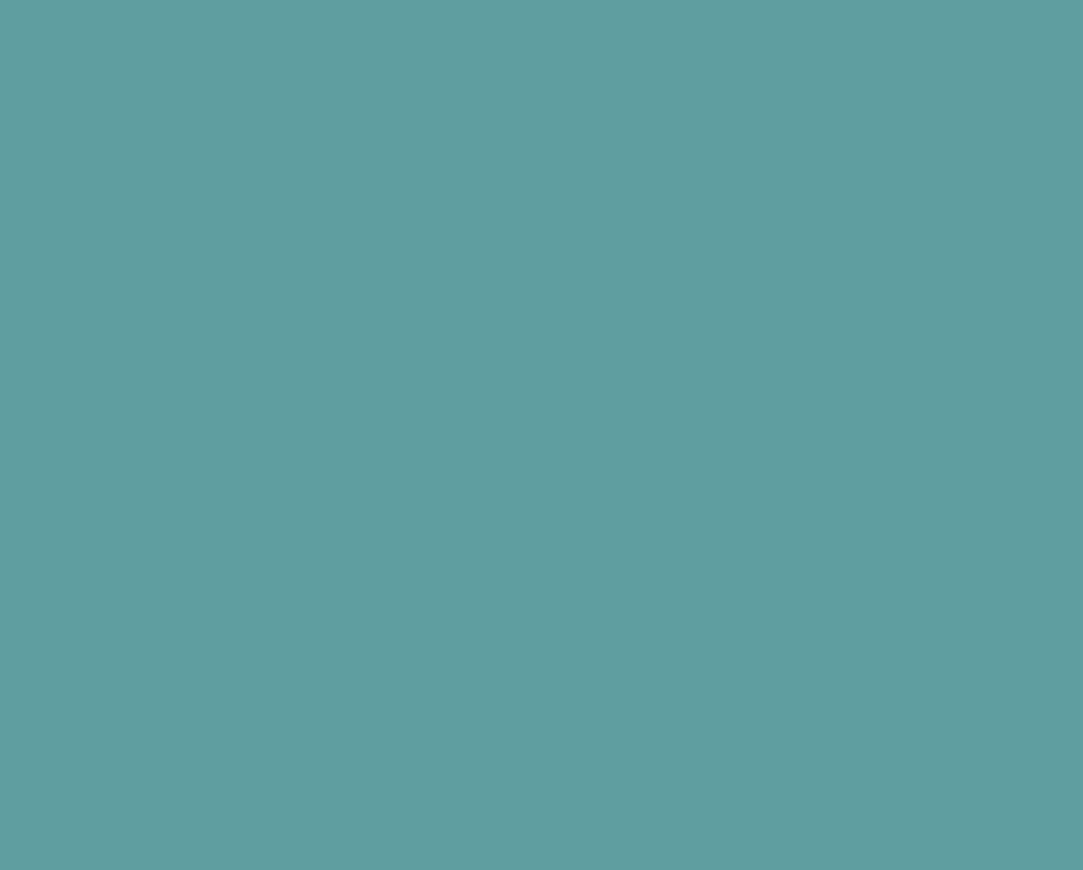
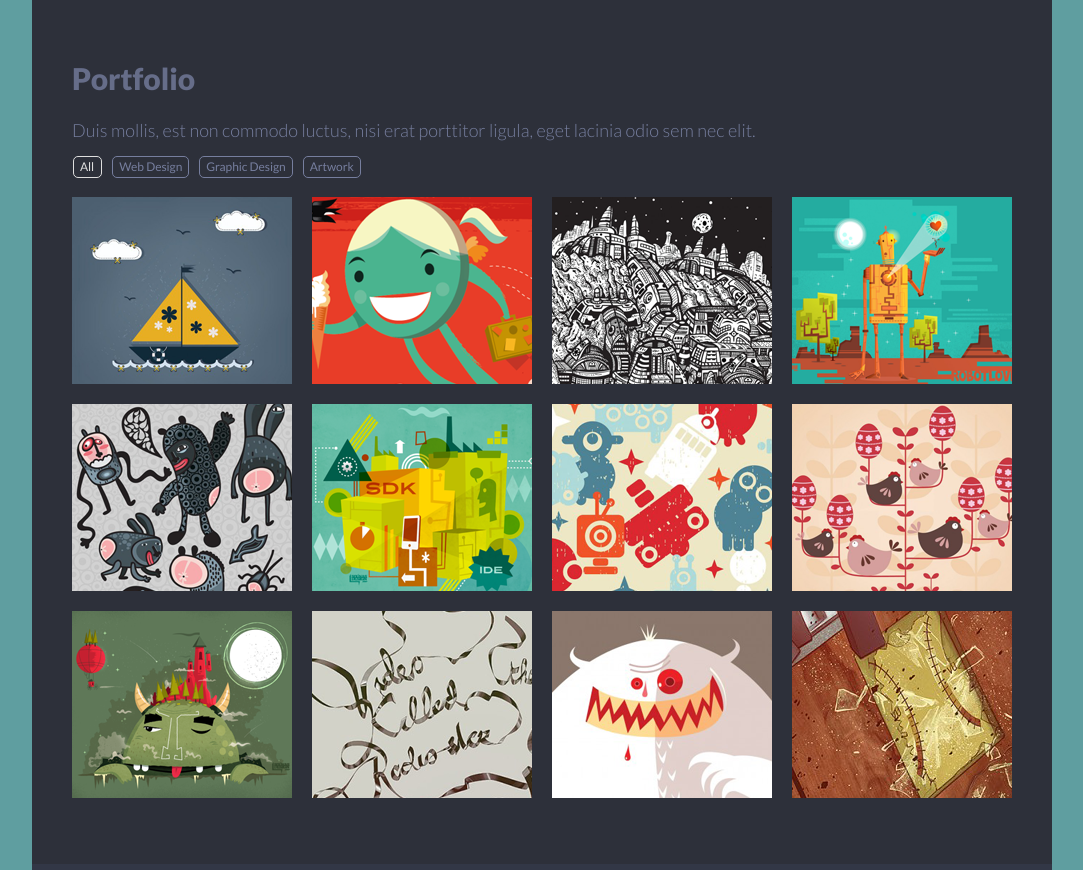
Before and after one commit to Musmen/singolo, a plain HTML site: page singolo2.html in a window 1280 px wide. Shown: the whole page, without its empty margins (98-1181 px from the left). Before the commit the page ends 800 px from the top, so only its background shows below. Drawn offline with Linux system fonts and the light colour scheme.

Commit message:
feat: add portfolio markup and styles

```diff
--- a/css/singolo2.css
+++ b/css/singolo2.css
@@ -61,6 +61,14 @@
   background-color: cadetblue;
 }
 
+.title {
+  margin: 0;
+
+  font-family: "Lato-Black", "Arial", "sans-serif";
+  font-weight: 900;
+  color: #666d89;
+}
+
 /* ------------------------------ header ------------------------------ */
 
 .header__wrapper {
@@ -98,7 +106,7 @@
 .logo,
 .navigation {
   font-weight: 700;
-  font-family: "Lato-Bold", "Arial", sans-serif;
+  font-family: "Lato-Bold", "Arial", "sans-serif";
   color: #ffffff;
 
   text-transform: uppercase;
@@ -288,17 +296,9 @@
   border-bottom: 6px solid #ffffff;
 }
 
-.services__title,
-.feature__title {
-  margin: 0;
-}
-
 .services__title {
   font-size: 30px;
-  font-weight: 900;
-  font-family: "Lato-Black", "Arial", sans-serif;
   letter-spacing: -0.005em;
-  color: #666d89;
 }
 
 .services__description {
@@ -395,10 +395,7 @@
   padding-bottom: 9px;
 
   font-size: 18px;
-  font-weight: 900;
-  font-family: "Lato-Black", "Arial", sans-serif;
   word-spacing: 0.01px;
-  color: #666d89;
 }
 
 .feature__description {
@@ -419,3 +416,91 @@
 }
 
 /* ------------------------------ SINGOLO. PART 2 ------------------------------ */
+
+.portfolio__wrapper {
+  min-height: 870px;
+  padding-left: 40px;
+
+  background-color: #2d303a;
+  border-bottom: 6px solid #323746;
+}
+
+.portfolio__title {
+  font-size: 30px;
+  padding-top: 61px;
+}
+
+.portfolio__description {
+  margin: 0;
+  padding-top: 24px;
+
+  font-size: 18px;
+  font-weight: 300;
+  font-family: "Lato-Light", "Arial", sans-serif;
+  color: #767e9e;
+}
+
+.tags__list {
+  display: flex;
+  padding-left: 1px;
+  padding-top: 16px;
+  padding-bottom: 19px;
+
+  /* list-style: none; */
+}
+
+.tags__item {
+  margin-right: 10px;
+}
+
+.tags__button {
+  box-sizing: border-box;
+  min-height: 22px;
+
+  font-size: 12px;
+  font-weight: 400;
+  font-family: "Lato-Regular", "Arial", sans-serif;
+  color: #767e9e;
+  letter-spacing: -0.005em;
+  line-height: 18px;
+
+  background-color: transparent;
+  border: 1px solid #767e9e;
+  border-radius: 5px;
+}
+
+.tags__item:first-of-type .tags__button {
+  padding-right: 7px;
+}
+
+.tags__button_active {
+  color: #dedede;
+
+  border-color: #dedede;
+}
+
+.tags__button:focus,
+.tags__button:hover,
+.tags__button:active {
+  color: #f06c64;
+
+  border-color: #f06c64;
+  outline: none;
+
+  cursor: pointer;
+}
+
+.four-columns-three-rows-layout {
+  display: grid;
+  grid-template: 1fr 1fr 1fr / 1fr 1fr 1fr 1fr;
+  grid-column-gap: 10px;
+  grid-row-gap: 20px;
+
+  max-height: 601px;
+  overflow: hidden;
+}
+
+.portfolio__image {
+  width: 220px;
+  height: 187px;
+}
--- a/singolo2.html
+++ b/singolo2.html
@@ -10,5 +10,60 @@
   </head>
 
   <body class="main-page">
+    <section class="portfolio">
+      <div class="portfolio__wrapper wrapper">
+        <h2 class="portfolio__title title">Portfolio</h2>
+        <p class="portfolio__description">
+          Duis mollis, est non commodo luctus, nisi erat porttitor ligula, eget lacinia odio sem nec elit.
+        </p>
+        <div class="tags__container">
+          <ul class="tags__list list">
+            <li class="tags__item">
+              <button class="tags__button tags__button_active">All</button>
+            </li>
+            <li class="tags__item">
+              <button class="tags__button">Web Design</button>
+            </li>
+            <li class="tags__item">
+              <button class="tags__button">Graphic Design</button>
+            </li>
+            <li class="tags__item">
+              <button class="tags__button">Artwork</button>
+            </li>
+          </ul>
+        </div>
+        <div class="four-columns-three-rows-layout">
+          <img src="assets/img/portfolio/portfolio1.png" width="220" height="187" alt="Portfolio example №1"
+            class="portfolio__image">
+          <img src="assets/img/portfolio/portfolio2.png" width="220" height="187" alt="Portfolio example №2"
+            class="portfolio__image">
+          <img src="assets/img/portfolio/portfolio3.png" width="220" height="187" alt="Portfolio example №3"
+            class="portfolio__image">
+          <img src="assets/img/portfolio/portfolio4.png" width="220" height="187" alt="Portfolio example №4"
+            class="portfolio__image">
+          <img src="assets/img/portfolio/portfolio5.png" width="220" height="187" alt="Portfolio example №5"
+            class="portfolio__image">
+          <img src="assets/img/portfolio/portfolio6.png" width="220" height="187" alt="Portfolio example №6"
+            class="portfolio__image">
+          <img src="assets/img/portfolio/portfolio7.png" width="220" height="187" alt="Portfolio example №7"
+            class="portfolio__image">
+          <img src="assets/img/portfolio/portfolio8.png" width="220" height="187" alt="Portfolio example №8"
+            class="portfolio__image">
+          <img src="assets/img/portfolio/portfolio9.png" width="220" height="187" alt="Portfolio example №9"
+            class="portfolio__image">
+          <img src="assets/img/portfolio/portfolio10.png" width="220" height="187" alt="Portfolio example №10"
+            class="portfolio__image">
+          <img src="assets/img/portfolio/portfolio11.png" width="220" height="187" alt="Portfolio example №11"
+            class="portfolio__image">
+          <img src="assets/img/portfolio/portfolio12.png" width="220" height="187" alt="Portfolio example №12"
+            class="portfolio__image">
+          <img src="assets/img/portfolio/portfolio12.png" width="220" height="187" alt="Portfolio example №12"
+            class="portfolio__image">
+            <img src="assets/img/portfolio/portfolio1.png" width="220" height="187" alt="Portfolio example №12"
+            class="portfolio__image">
+        </div>
+      </div>
+    </section>
+
   </body>
 </html>
```
Also changed, not shown: assets/img/portfolio/portfolio1.png (added), assets/img/portfolio/portfolio10.png (added), assets/img/portfolio/portfolio11.png (added), assets/img/portfolio/portfolio12.png (added), assets/img/portfolio/portfolio2.png (added), assets/img/portfolio/portfolio3.png (added), assets/img/portfolio/portfolio4.png (added), assets/img/portfolio/portfolio5.png (added), assets/img/portfolio/portfolio6.png (added), assets/img/portfolio/portfolio7.png (added), assets/img/portfolio/portfolio8.png (added), assets/img/portfolio/portfolio9.png (added).
